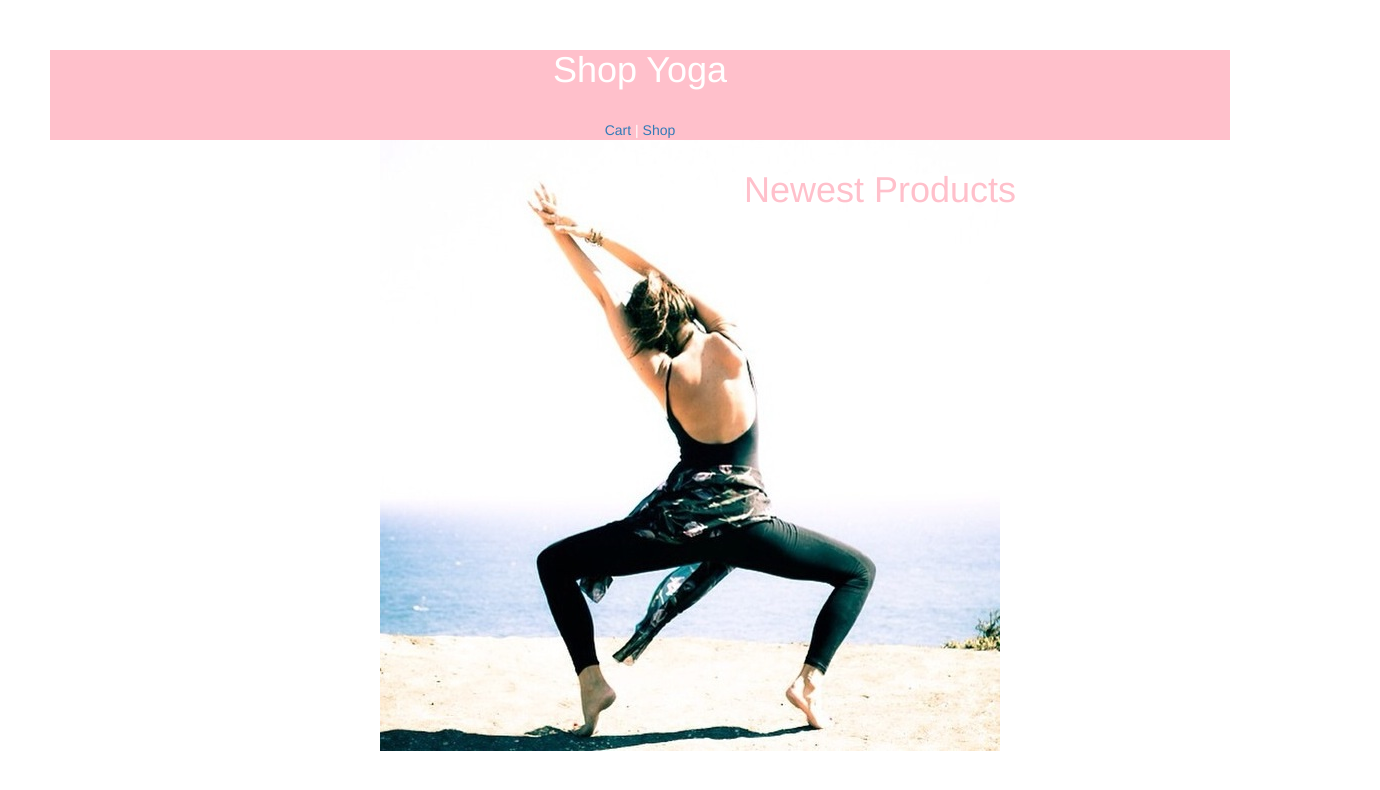
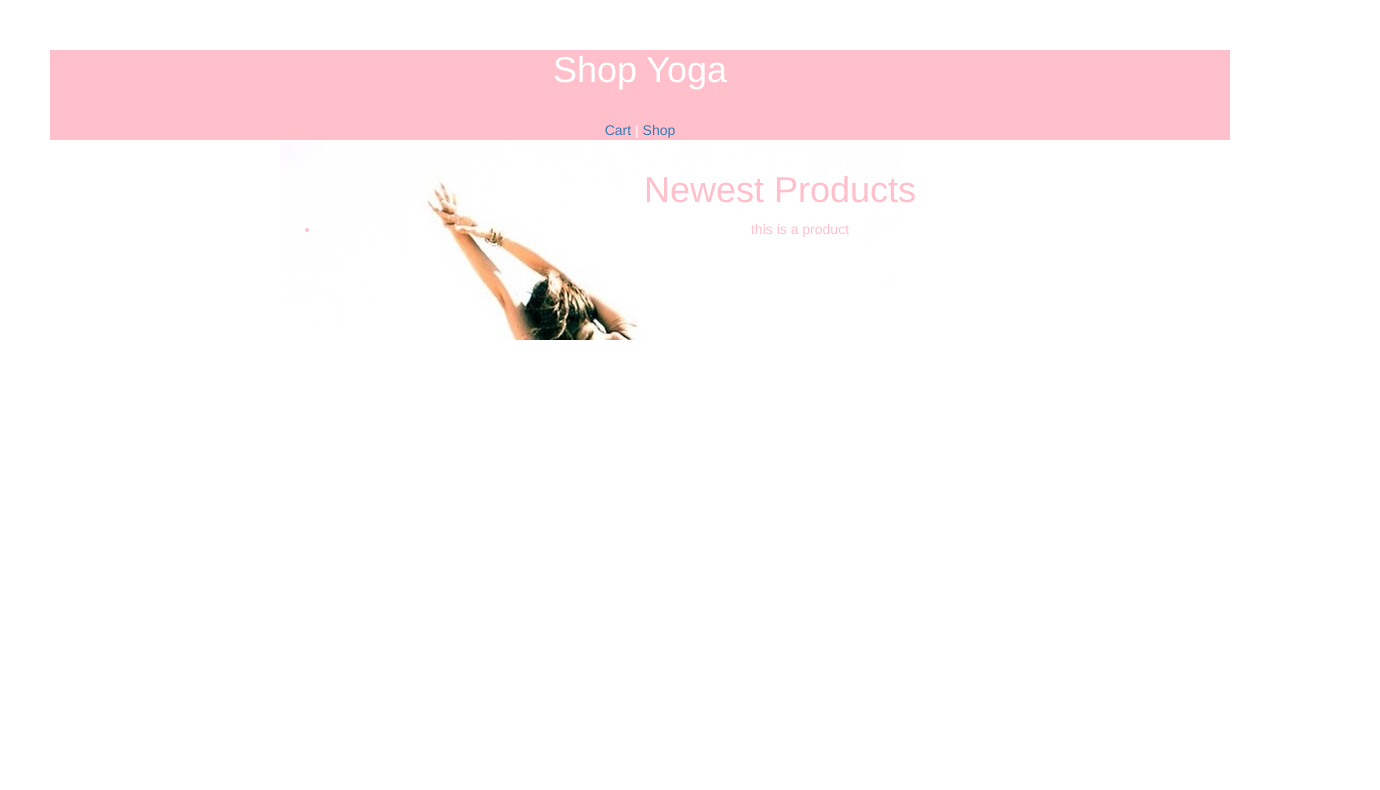
Before and after one commit to kerrbrittany9/shop, a React app: page /#/products in a window 1280 px wide. Shown: the top 790 px of the page, 1380 px wide, since content can reach past the window. Built offline with nearby package versions, Linux system fonts and the light colour scheme.

Commit message:
add default state successfully

```diff
--- a/src/components/Product.jsx
+++ b/src/components/Product.jsx
@@ -15,16 +15,20 @@ class Product extends React.Component {
 
     var shopStyle = {
       backgroundImage: "url(" + Background + ")",
-      height: '980px',
+      height: '200px',
       width: '1000px',
       backgroundRepeat: 'no-repeat',
-      marginLeft: '330px',
+      marginLeft: '230px',
       paddingTop: '10px'
     };
     return (
       <div style={shopStyle}>
         <h1>Newest Products</h1>
-
+        <ul>
+        {this.props.products.map(function(product) {
+          return <li key={product.sku}>{product.product}</li>
+        })}
+        </ul>
       </div>
     );
   }
@@ -33,7 +37,7 @@ class Product extends React.Component {
 const mapStateToProps = state => {
   console.log(state);
   return {
-    products: state.store.products
+    products: state.store
   }
 }
 
--- a/src/constants/DefaultState.js
+++ b/src/constants/DefaultState.js
@@ -1,5 +1,6 @@
 export const defaultState = {
   store: [{
-    products: ["this is a product", "another product"]
+    product: "this is a product",
+    sku: 123
   }]
 }
```
